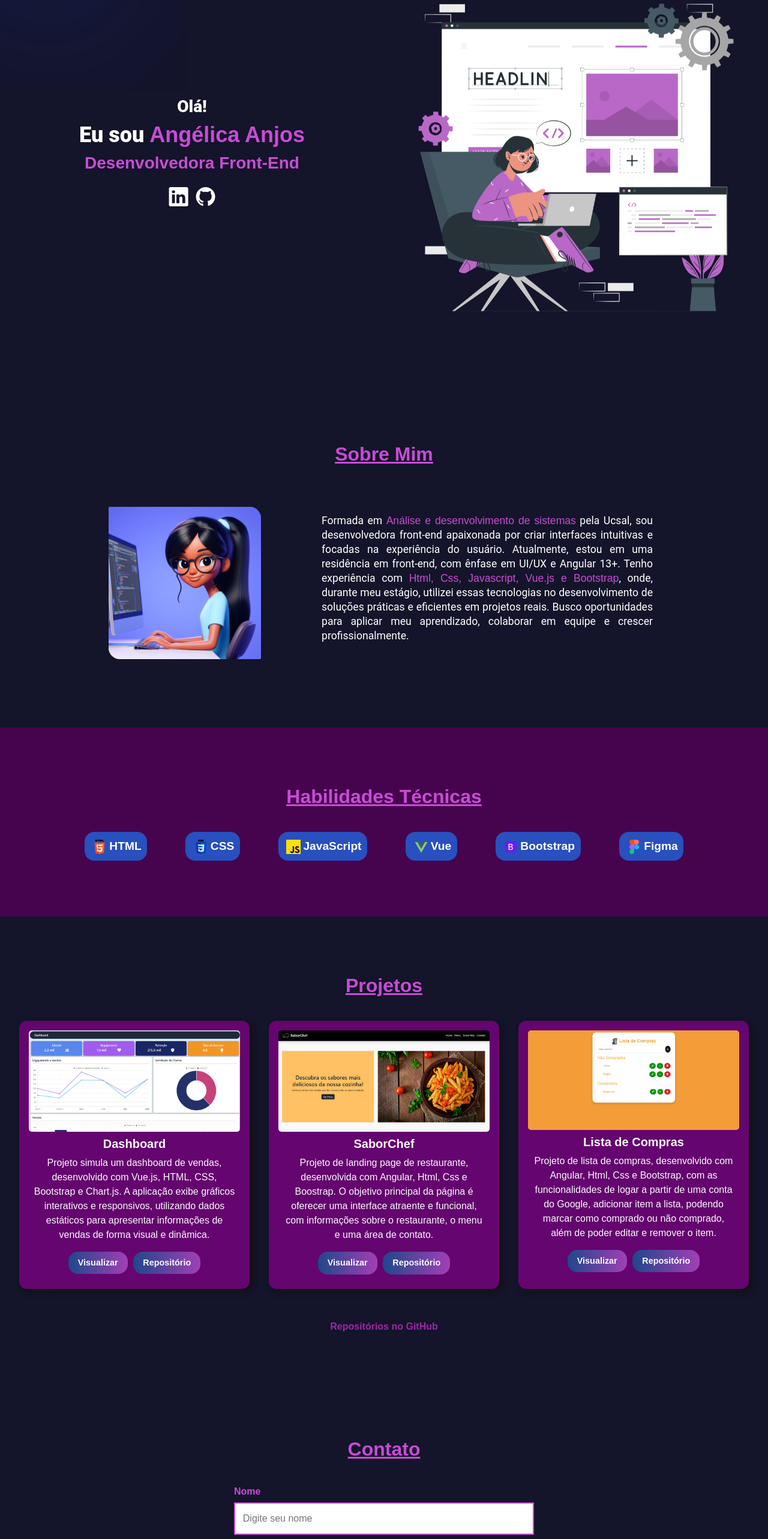
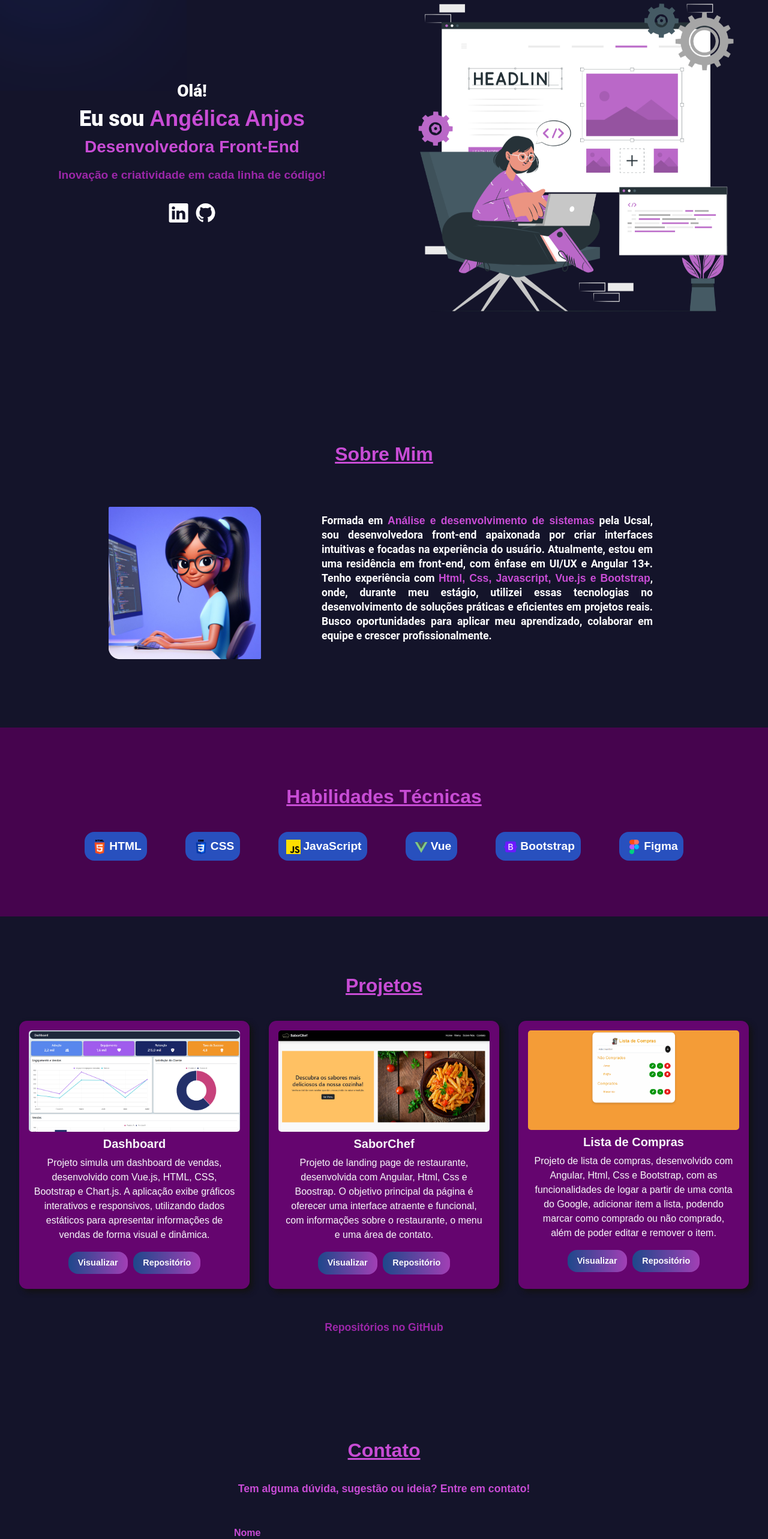
Before and after one commit to Angellica06/Portifolio, a Vue app: page / in a window 1280 px wide. Shown: the part 120-2686 px from the top of the page at 60% size. Built offline with nearby package versions, Linux system fonts and the light colour scheme.

Commit message:
Ajuste na estilização

```diff
--- a/index.html
+++ b/index.html
@@ -6,7 +6,7 @@
   <meta http-equiv="X-UA-Compatible" content="IE=edge">
   <link rel="shortcut icon" href="/img/favicon.png" type="image/x-icon">
   <meta name="viewport" content="width=device-width,initial-scale=1.0">
-  <title>Portifolio</title>
+  <title>Angélica Dev</title>
 </head>
 
 <body>
--- a/src/Views/ContatoView.vue
+++ b/src/Views/ContatoView.vue
@@ -45,7 +45,8 @@ const handleSubmit = async (event) => {
 <template>
     <section class="content d-flex justify-content-center align-items-center pb-5" id="contato">
         <div class="contato">
-            <h2>Contato</h2>
+            <h2 class="mb-0">Contato</h2>
+            <p class="text-center mb-5 fw-bold">Tem alguma dúvida, sugestão ou ideia? Entre em contato!</p>
             <form class="d-flex flex-column w-100" id="meuFormulario" @submit="handleSubmit">
                 <label class="text-start">Nome</label>
                 <input type="text" name="name" placeholder="Digite seu nome" autocomplete="off" required />
@@ -68,6 +69,11 @@ const handleSubmit = async (event) => {
     flex-direction: column;
     width: 80%;
     max-width: 500px;
+}
+
+.contato p {
+    font-size: 1.1rem;
+    color: var(--cor-10);
 }
 
 form label {
--- a/src/Views/HomeView.vue
+++ b/src/Views/HomeView.vue
@@ -1,11 +1,11 @@
 <template>
     <section id="home" class="content d-flex justify-content-center align-items-center">
         <div class="col-12 col-md-6 text-center">
-            <!-- <span class="blur start-0"></span> -->
-            <div class="home-content">
-                <h4>Olá!</h4>
+            <div class="home-content px-3">
+                <h4 class="">Olá!</h4>
                 <h1>Eu sou <span>Angélica Anjos</span></h1>
                 <h3><span>Desenvolvedora Front-End</span></h3>
+                <p class="frase-efeito text-ligh">Inovação e criatividade em cada linha de código!</p>
             </div>
             <div class="redes-sociais d-flex justify-content-center">
                 <a href="https://www.linkedin.com/in/angélica-anjos6" target="_blank" rel="noopener noopener">
@@ -56,6 +56,13 @@
     filter: drop-shadow(10px 10px 7px rgba(0, 0, 0, 0.5));
 }
 
+.frase-efeito {
+    font-size: 1.2rem;
+    font-weight: 700;
+    color: var(--cor-9);
+    margin-top: 1rem;
+}
+
 @keyframes float {
 
     0%,
--- a/src/Views/ProjetosView.vue
+++ b/src/Views/ProjetosView.vue
@@ -48,7 +48,7 @@ const projects = [
 .link-repo {
     margin: 0 auto;
     padding-top: 2.2rem;
-    font-size: 1rem;
+    font-size: 1.1rem;
     font-weight: 600;
 }
 
--- a/src/Views/SobreView.vue
+++ b/src/Views/SobreView.vue
@@ -32,7 +32,7 @@
     text-align: justify;
     font-size: 1.1rem;
     font-family: "Roboto", sans-serif;
-    font-weight: 400;
+    font-weight: 600;
 }
 
 .img {
```
